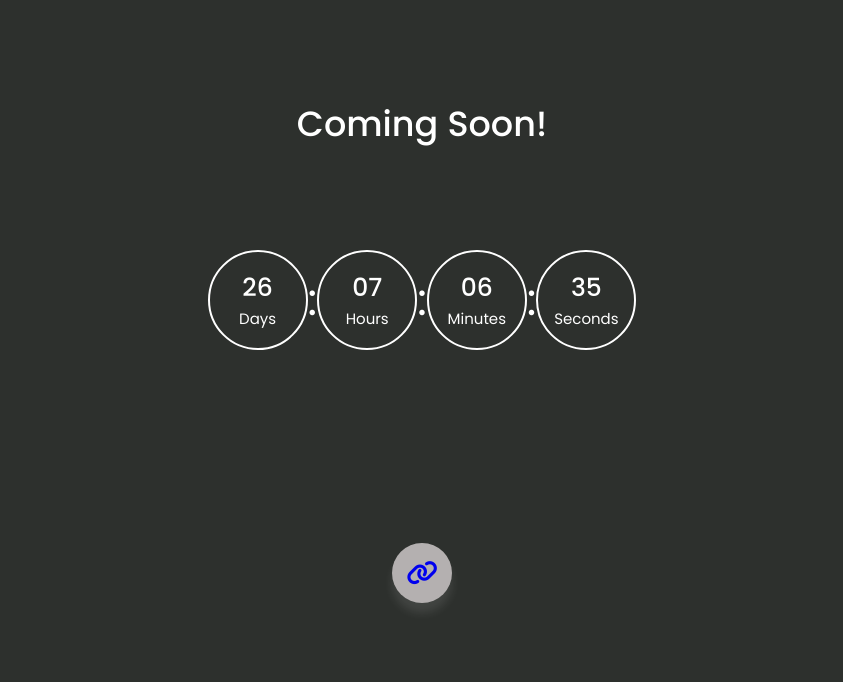
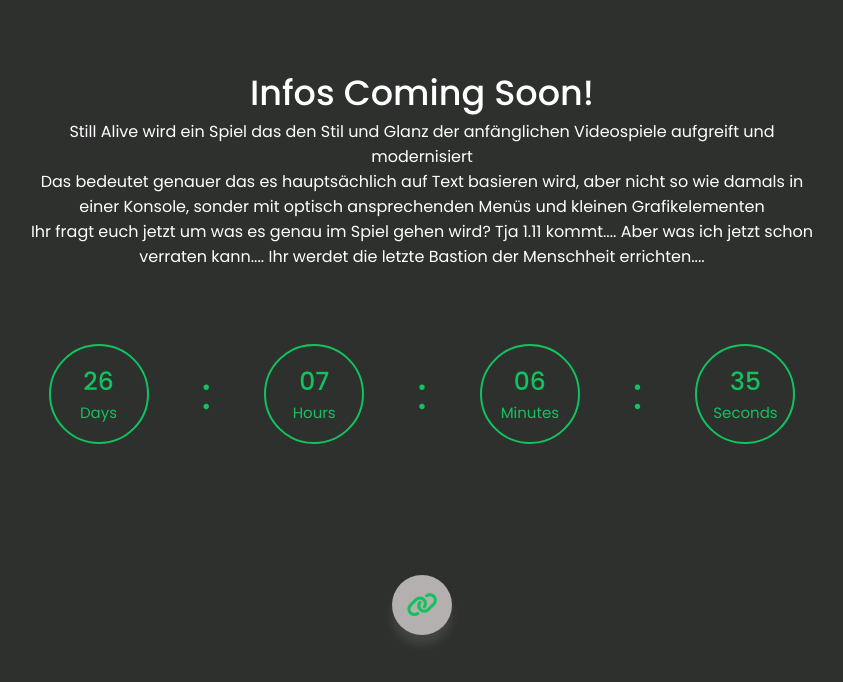
Before and after one commit to CruentoDraco/still-alive-info-webpage, a PHP site: page / in a window 1280 px wide. Shown: the top 682 px of the page, without its empty margins (218-1061 px from the left). Run offline with PHP 8.4, Linux system fonts and the light colour scheme; some libraries are stand-ins or nearby versions.

Commit message:
added Text ; fixed Title ; changed color

```diff
--- a/index.html
+++ b/index.html
@@ -4,7 +4,7 @@
 <head>
    <meta charset="utf-8">
    <meta http-equiv="X-UA-Compatible" content="IE=edge">
-   <title>Home - Coming Soon!</title>
+   <title>Still Alive Infos - Coming Soon!</title>
    <link rel="stylesheet" href="style.css">
    <link rel="icon" href="images/logo.svg">
    <script src="https://kit.fontawesome.com/5333104c3b.js" crossorigin="anonymous"></script>
@@ -198,10 +198,10 @@
   transition: all 0.3s ease-out;
 }
 .wrapperr .button:nth-child(1):hover .icon{
-  background: #4267B2;
+  background: #12c25e;
 }
 .wrapperr .button:nth-child(2):hover .icon{
-  background: #1DA1F2;
+  background: #12c25e;
 }
 .wrapperr .button:nth-child(3):hover .icon{
   background: #E1306C;
@@ -228,10 +228,10 @@
   transition: all 0.3s ease-out;
 }
 .wrapperr .button:nth-child(1) span{
-  color: #4267B2;
+  color: #12c25e;
 }
 .wrapperr .button:nth-child(2) span{
-  color: #1DA1F2;
+  color: #12c25e;
 }
 .wrapperr .button:nth-child(3) span{
   color: #E1306C;
@@ -250,8 +250,11 @@
 <body>
    <div class="wrapper">
       <div class="title">
-        Coming Soon!
+        Infos Coming Soon!
       </div>
+      Still Alive wird ein Spiel das den Stil und Glanz der anfänglichen Videospiele aufgreift und modernisiert <br>
+      Das bedeutet genauer das es hauptsächlich auf Text basieren wird, aber nicht so wie damals in einer Konsole, sonder mit optisch ansprechenden Menüs und kleinen Grafikelementen <br>
+      Ihr fragt euch jetzt um was es genau im Spiel gehen wird? Tja 1.11 kommt.... Aber was ich jetzt schon verraten kann.... Ihr werdet die letzte Bastion der Menschheit errichten....
       <br>
       <br>
       <br>
--- a/style.css
+++ b/style.css
@@ -79,6 +79,7 @@
   display: flex;
   align-items: center;
   justify-content: center;
+  color: #12c25e;
 }
 .count-down .timer .numb{
   font-size: 25px;
@@ -89,6 +90,7 @@
 }
 .count-down .clone{
   font-size: 45px;
+  color: #12c25e;
 }
 @media (max-width: 630px) {
   .wrapper .count-down{
@@ -170,10 +172,10 @@
   transition: all 0.3s ease-out;
 }
 .wrapperr .button:nth-child(1):hover .icon{
-  background: #4267B2;
+  background: #12c25e;
 }
 .wrapperr .button:nth-child(2):hover .icon{
-  background: #1DA1F2;
+  background: #12c25e;
 }
 .wrapperr .button:nth-child(3):hover .icon{
   background: #E1306C;
@@ -188,6 +190,7 @@
   font-size: 25px;
   line-height: 60px;
   transition: all 0.3s ease-out;
+  color: #12c25e;
 }
 .wrapperr .button:hover .icon i{
   color: #fff;
@@ -200,10 +203,10 @@
   transition: all 0.3s ease-out;
 }
 .wrapperr .button:nth-child(1) span{
-  color: #4267B2;
+  color: #12c25e;
 }
 .wrapperr .button:nth-child(2) span{
-  color: #1DA1F2;
+  color: #12c25e;
 }
 .wrapperr .button:nth-child(3) span{
   color: #E1306C;
```
